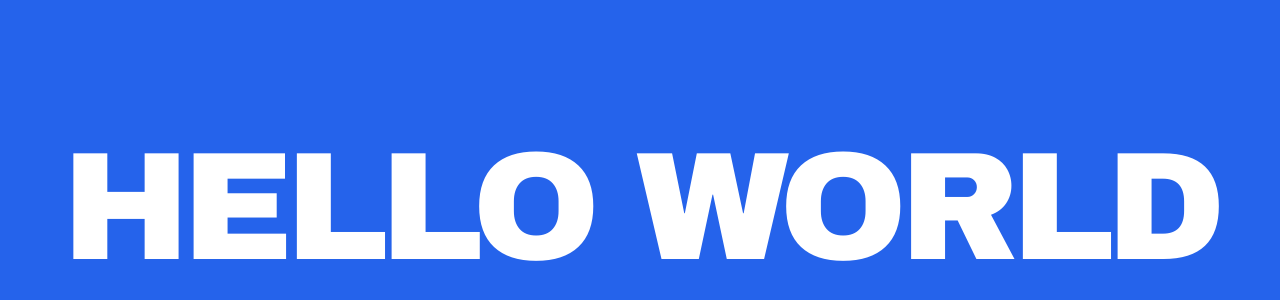
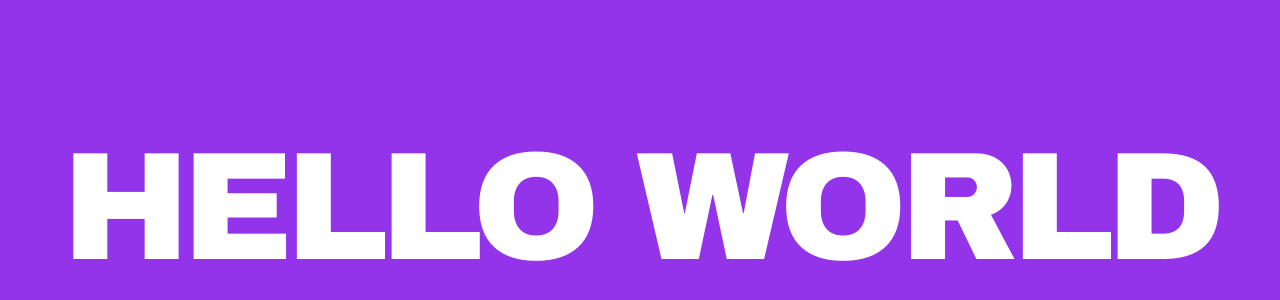
Before and after one commit to Evolve-North/en-tool-dave-test-project, a Next.js app: page /dashboard in a window 1280 px wide. Shown: the part 192-492 px from the top of the page. Built offline with nearby package versions, Linux system fonts and the light colour scheme.

Commit message:
Turn: make it purple instead

```diff
--- a/app/(app)/dashboard/page.tsx
+++ b/app/(app)/dashboard/page.tsx
@@ -1,6 +1,6 @@
 export default function DashboardPage() {
   return (
-    <div className="fixed inset-0 flex items-center justify-center bg-blue-600">
+    <div className="fixed inset-0 flex items-center justify-center bg-purple-600">
       <h1 className="text-[12vw] font-black uppercase leading-none tracking-tighter text-white" style={{ fontFamily: "Arial Black, Impact, sans-serif" }}>
         hello world
       </h1>
```
